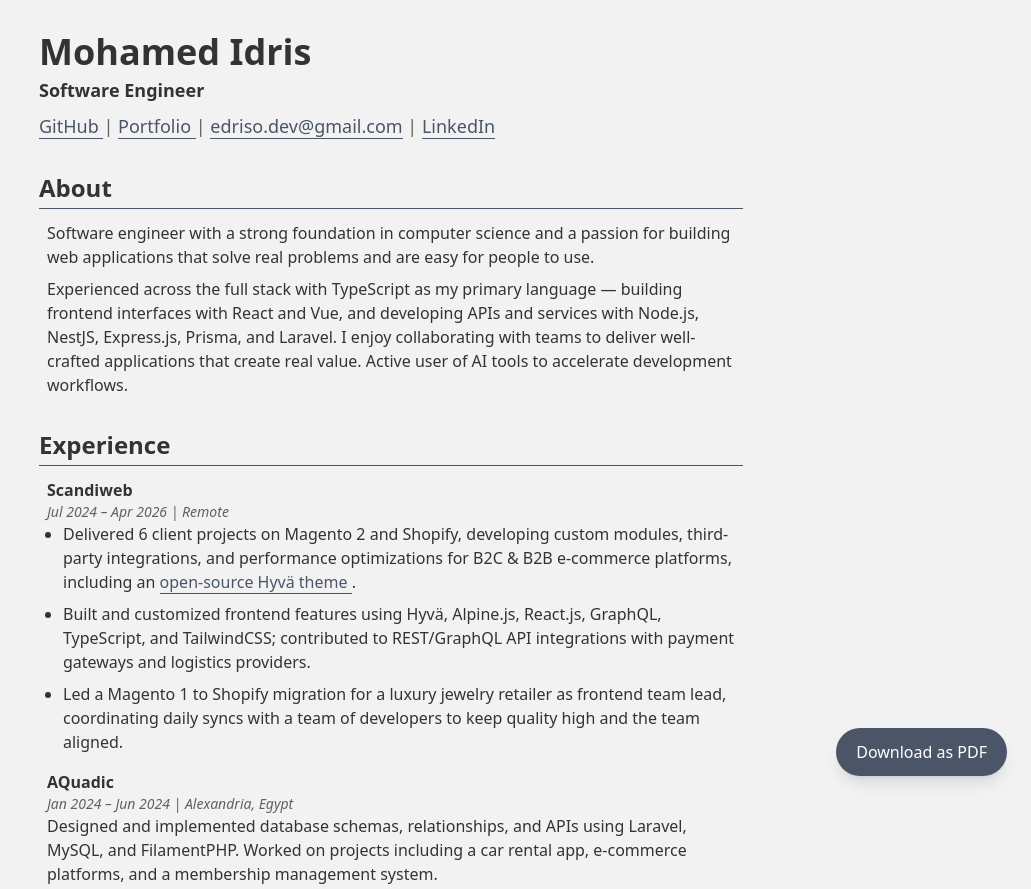
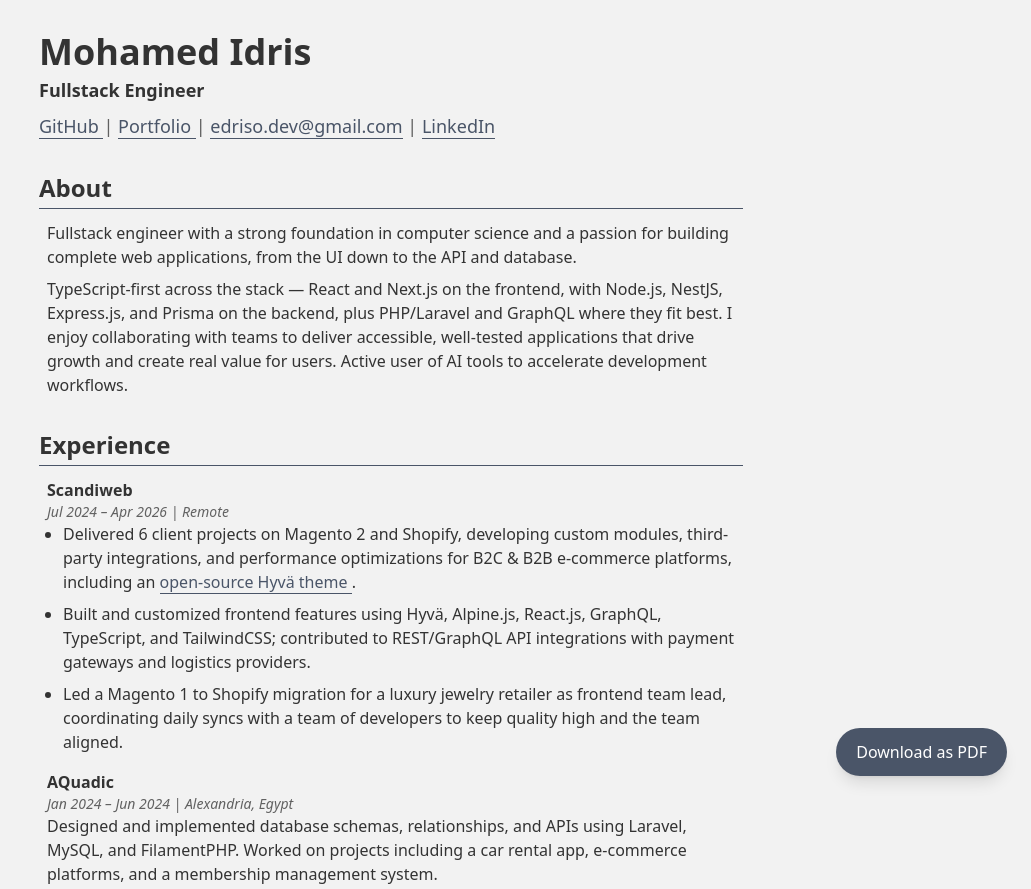
Before and after one commit to edriso/edriso.github.io, a website: page index.html in a window 1280 px wide. Shown: the top 889 px of the page, without its empty margins (249-1280 px from the left). Drawn offline with Linux system fonts and the light colour scheme.

Commit message:
Make Fullstack Engineer the default role
Switch DEFAULT_ROLE from 'software' to 'fullstack' for a sharper
TypeScript-first public identity. Align the static HTML fallback
(title, meta description, og tags, visible title, about) with the
fullstack role so pre-JS / no-JS / link previews match. Update README
default marker and reset link.

```diff
--- a/index.html
+++ b/index.html
@@ -20,12 +20,12 @@
     <meta name="viewport" content="width=device-width, initial-scale=1" />
     <meta
       name="description"
-      content="Mohamed Idris - Software Engineer building web apps with React, Node.js, TypeScript, PHP, and more."
+      content="Mohamed Idris - Fullstack Engineer building performant web applications with TypeScript, React, Next.js, Node.js, NestJS, and Prisma."
     />
-    <meta property="og:title" content="Mohamed Idris | Software Engineer" />
+    <meta property="og:title" content="Mohamed Idris | Fullstack Engineer" />
     <meta
       property="og:description"
-      content="Software Engineer building web apps with React, Node.js, TypeScript, PHP, and more."
+      content="Fullstack Engineer building performant web applications with TypeScript, React, Next.js, Node.js, and NestJS."
     />
     <meta property="og:type" content="website" />
     <meta property="og:url" content="https://edriso.github.io" />
@@ -38,7 +38,7 @@
     />
     <link href="./dist/style.css" rel="stylesheet" />
 
-    <title>Mohamed Idris - Software Engineer</title>
+    <title>Mohamed Idris - Fullstack Engineer</title>
   </head>
   <body
     class="bg-bg-page text-text-primary font-sans p-8 max-w-3xl mx-auto print:m-0 print:p-0"
@@ -46,7 +46,7 @@
     <header>
       <h1 class="text-4xl font-bold mb-1 text-text-heading">Mohamed Idris</h1>
       <p class="text-lg font-semibold text-text-heading mb-2" data-role="title">
-        Software Engineer
+        Fullstack Engineer
       </p>
 
       <p class="text-lg text-text-muted">
@@ -89,16 +89,17 @@
 
         <div class="space-y-2" data-role="about">
           <p>
-            Software engineer with a strong foundation in computer science and a
-            passion for building web applications that solve real problems and
-            are easy for people to use.
+            Fullstack engineer with a strong foundation in computer science and
+            a passion for building complete web applications, from the UI down
+            to the API and database.
           </p>
           <p>
-            Experienced across the full stack, from building frontend interfaces
-            with React and Vue to developing APIs and services with Node.js and
-            Laravel. I enjoy collaborating with teams to deliver well-crafted
-            applications that create real value. Active user of AI tools to
-            accelerate development workflows.
+            TypeScript-first across the stack — React and Next.js on the
+            frontend, with Node.js, NestJS, Express.js, and Prisma on the
+            backend, plus PHP/Laravel and GraphQL where they fit best. I enjoy
+            collaborating with teams to deliver accessible, well-tested
+            applications that drive growth and create real value for users.
+            Active user of AI tools to accelerate development workflows.
           </p>
         </div>
       </section>
--- a/src/script.js
+++ b/src/script.js
@@ -296,7 +296,7 @@ const ROLES = {
 };
 
 const VALID_ROLES = Object.keys(ROLES);
-const DEFAULT_ROLE = 'software';
+const DEFAULT_ROLE = 'fullstack';
 const STORAGE_KEY = 'portfolio_role';
 
 function getRole() {
```
Also changed, not shown: README.md.
